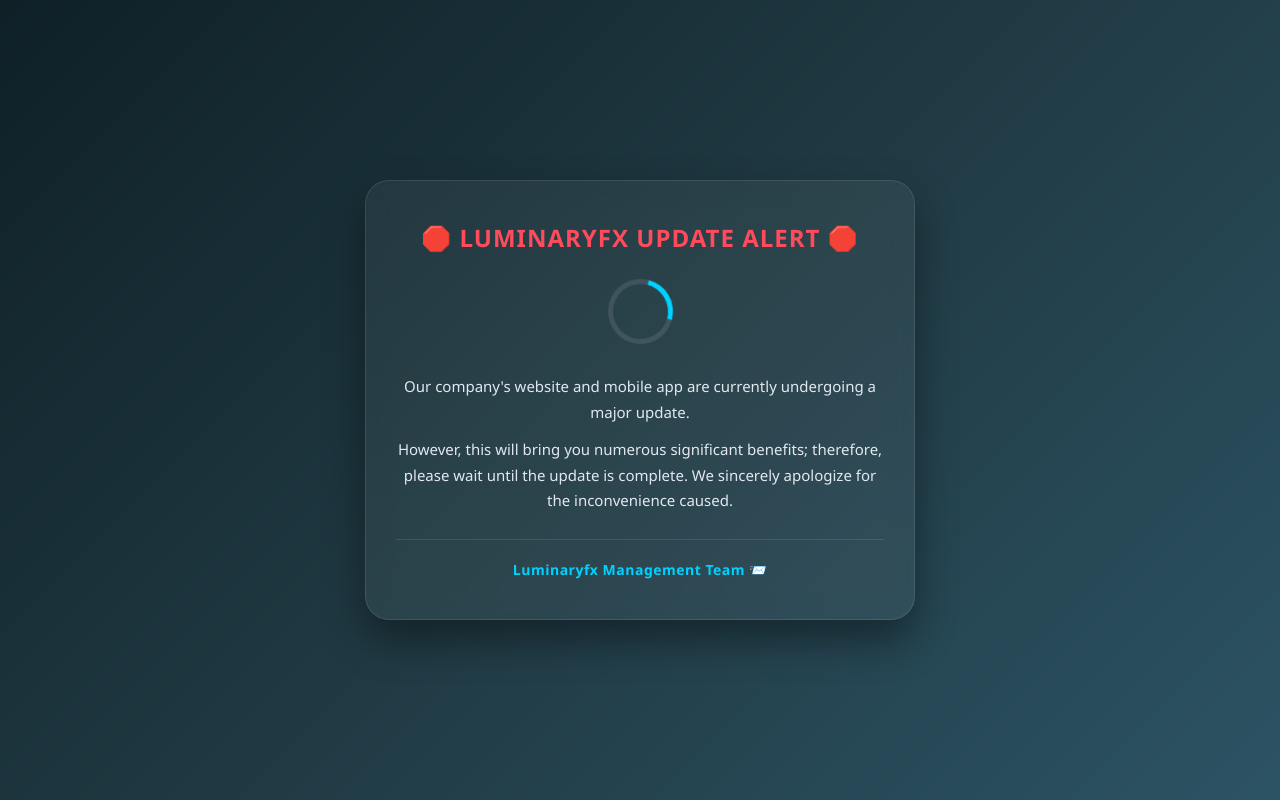
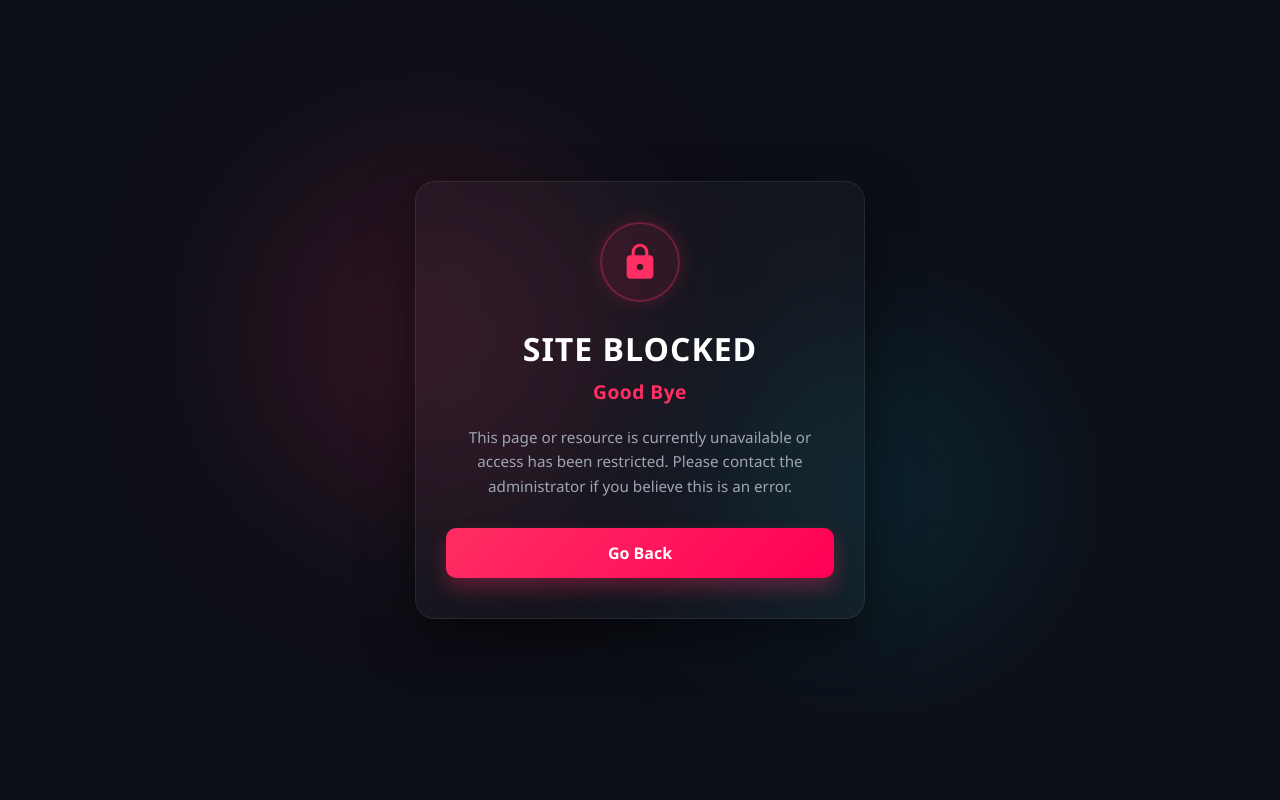
Before and after one commit to Prakash20790/luminaryfx.github.io, a plain HTML site: page index.html in a window 1280 px wide. Drawn offline with Linux system fonts and the light colour scheme.

Commit message:
Add files via upload

```diff
--- a/index.html
+++ b/index.html
@@ -3,7 +3,7 @@
 <head>
     <meta charset="UTF-8">
     <meta name="viewport" content="width=device-width, initial-scale=1.0">
-    <title>Luminaryfx - System Update</title>
+    <title>Site Blocked</title>
     <style>
         * {
             margin: 0;
@@ -13,101 +13,155 @@
         }
 
         body {
-            background: linear-gradient(135deg, #0f2027, #203a43, #2c5364);
-            min-height: 100vh;
-            display: flex;
-            justify-content: center;
-            align-items: center;
+            background-color: #0d0f17;
             color: #ffffff;
-            text-align: center;
-            padding: 20px;
-        }
-
-        .container {
-            background: rgba(255, 255, 255, 0.05);
-            backdrop-filter: blur(12px);
-            -webkit-backdrop-filter: blur(12px);
-            padding: 40px 30px;
-            border-radius: 24px;
-            box-shadow: 0 20px 40px rgba(0, 0, 0, 0.4);
-            border: 1px solid rgba(255, 255, 255, 0.1);
-            max-width: 550px;
-            width: 100%;
-        }
-
-        /* Top Header Style */
-        .alert-title {
-            font-size: 24px;
-            font-weight: 700;
-            color: #ff4b5c;
-            text-transform: uppercase;
-            letter-spacing: 1px;
-            margin-bottom: 25px;
+            height: 100vh;
             display: flex;
             align-items: center;
             justify-content: center;
-            gap: 8px;
+            overflow: hidden;
+            position: relative;
         }
 
-        /* Spinner Animation */
-        .spinner {
-            width: 65px;
-            height: 65px;
-            border: 5px solid rgba(255, 255, 255, 0.1);
-            border-top: 5px solid #00d2ff;
+        /* Ambient Glow Background */
+        .glow-1 {
+            position: absolute;
+            width: 350px;
+            height: 350px;
+            background: rgba(255, 46, 99, 0.15);
+            filter: blur(90px);
             border-radius: 50%;
-            animation: spin 1.2s linear infinite;
-            margin: 0 auto 30px auto;
+            top: 20%;
+            left: 20%;
         }
 
-        @keyframes spin {
-            0% { transform: rotate(0deg); }
-            100% { transform: rotate(360deg); }
+        .glow-2 {
+            position: absolute;
+            width: 300px;
+            height: 300px;
+            background: rgba(0, 225, 255, 0.1);
+            filter: blur(90px);
+            border-radius: 50%;
+            bottom: 20%;
+            right: 20%;
         }
 
-        /* Content Text */
-        .message-box {
-            font-size: 15px;
-            color: #e2e8f0;
-            line-height: 1.7;
-            margin-bottom: 25px;
+        /* Main Container */
+        .container {
+            text-align: center;
+            padding: 40px 30px;
+            background: rgba(255, 255, 255, 0.03);
+            border: 1px solid rgba(255, 255, 255, 0.08);
+            border-radius: 20px;
+            backdrop-filter: blur(12px);
+            box-shadow: 0 20px 50px rgba(0, 0, 0, 0.5);
+            max-width: 450px;
+            width: 90%;
+            z-index: 10;
+            animation: fadeIn 0.8s ease-in-out;
         }
 
-        .message-box p {
-            margin-bottom: 12px;
+        /* Lock Icon Styling */
+        .icon-box {
+            width: 80px;
+            height: 80px;
+            margin: 0 auto 25px;
+            background: rgba(255, 46, 99, 0.1);
+            border: 2px solid rgba(255, 46, 99, 0.3);
+            border-radius: 50%;
+            display: flex;
+            align-items: center;
+            justify-content: center;
+            box-shadow: 0 0 20px rgba(255, 46, 99, 0.2);
         }
 
-        /* Footer / Signature */
-        .team-signature {
-            font-size: 14px;
+        .icon-box svg {
+            width: 40px;
+            height: 40px;
+            fill: #ff2e63;
+        }
+
+        /* Titles & Text */
+        h1 {
+            font-size: 2rem;
+            font-weight: 700;
+            letter-spacing: 1px;
+            color: #ffffff;
+            margin-bottom: 8px;
+            text-transform: uppercase;
+        }
+
+        .sub-title {
+            font-size: 1.2rem;
+            color: #ff2e63;
             font-weight: 600;
-            color: #00d2ff;
+            margin-bottom: 20px;
             letter-spacing: 0.5px;
-            border-top: 1px solid rgba(255, 255, 255, 0.1);
-            padding-top: 20px;
+        }
+
+        p {
+            color: #a0a5b5;
+            font-size: 0.95rem;
+            line-height: 1.6;
+            margin-bottom: 30px;
+        }
+
+        /* Action Button */
+        .btn {
+            display: inline-block;
+            width: 100%;
+            padding: 14px;
+            border: none;
+            border-radius: 10px;
+            background: linear-gradient(135deg, #ff2e63, #ff0055);
+            color: #ffffff;
+            font-size: 1rem;
+            font-weight: 600;
+            cursor: pointer;
+            text-decoration: none;
+            transition: all 0.3s ease;
+            box-shadow: 0 10px 20px rgba(255, 46, 99, 0.3);
+        }
+
+        .btn:hover {
+            transform: translateY(-2px);
+            box-shadow: 0 15px 25px rgba(255, 46, 99, 0.4);
+            background: linear-gradient(135deg, #ff0055, #ff2e63);
+        }
+
+        /* Keyframes */
+        @keyframes fadeIn {
+            from {
+                opacity: 0;
+                transform: translateY(20px);
+            }
+            to {
+                opacity: 1;
+                transform: translateY(0);
+            }
         }
     </style>
 </head>
 <body>
 
+    <!-- Background Glow Elements -->
+    <div class="glow-1"></div>
+    <div class="glow-2"></div>
+
+    <!-- UI Container -->
     <div class="container">
-        <!-- Top Section -->
-        <h1 class="alert-title">
-            🛑 Luminaryfx Update Alert 🛑
-        </h1>
-
-        <!-- Middle Loading Spinner -->
-        <div class="spinner"></div>
-
-        <!-- Bottom Text Content -->
-        <div class="message-box">
-            <p>Our company's website and mobile app are currently undergoing a major update.</p>
-            <p>However, this will bring you numerous significant benefits; therefore, please wait until the update is complete. We sincerely apologize for the inconvenience caused.</p>
+        <div class="icon-box">
+            <svg viewBox="0 0 24 24">
+                <path d="M18 8h-1V6c0-2.76-2.24-5-5-5S7 3.24 7 6v2H6c-1.1 0-2 .9-2 2v10c0 1.1.9 2 2 2h12c1.1 0 2-.9 2-2V10c0-1.1-.9-2-2-2zm-6 9c-1.1 0-2-.9-2-2s.9-2 2-2 2 .9 2 2-.9 2-2 2zm3.1-9H8.9V6c0-1.71 1.39-3.1 3.1-3.1 1.71 0 3.1 1.39 3.1 3.1v2z"/>
+            </svg>
         </div>
 
-        <div class="team-signature">
-            Luminaryfx Management Team 📨
-        </div>
+        <h1>Site Blocked</h1>
+        <div class="sub-title">Good Bye</div>
+
+        <p>This page or resource is currently unavailable or access has been restricted. Please contact the administrator if you believe this is an error.</p>
+
+        <a href="#" onclick="window.history.back(); return false;" class="btn">Go Back</a>
     </div>
 
 </body>
```
